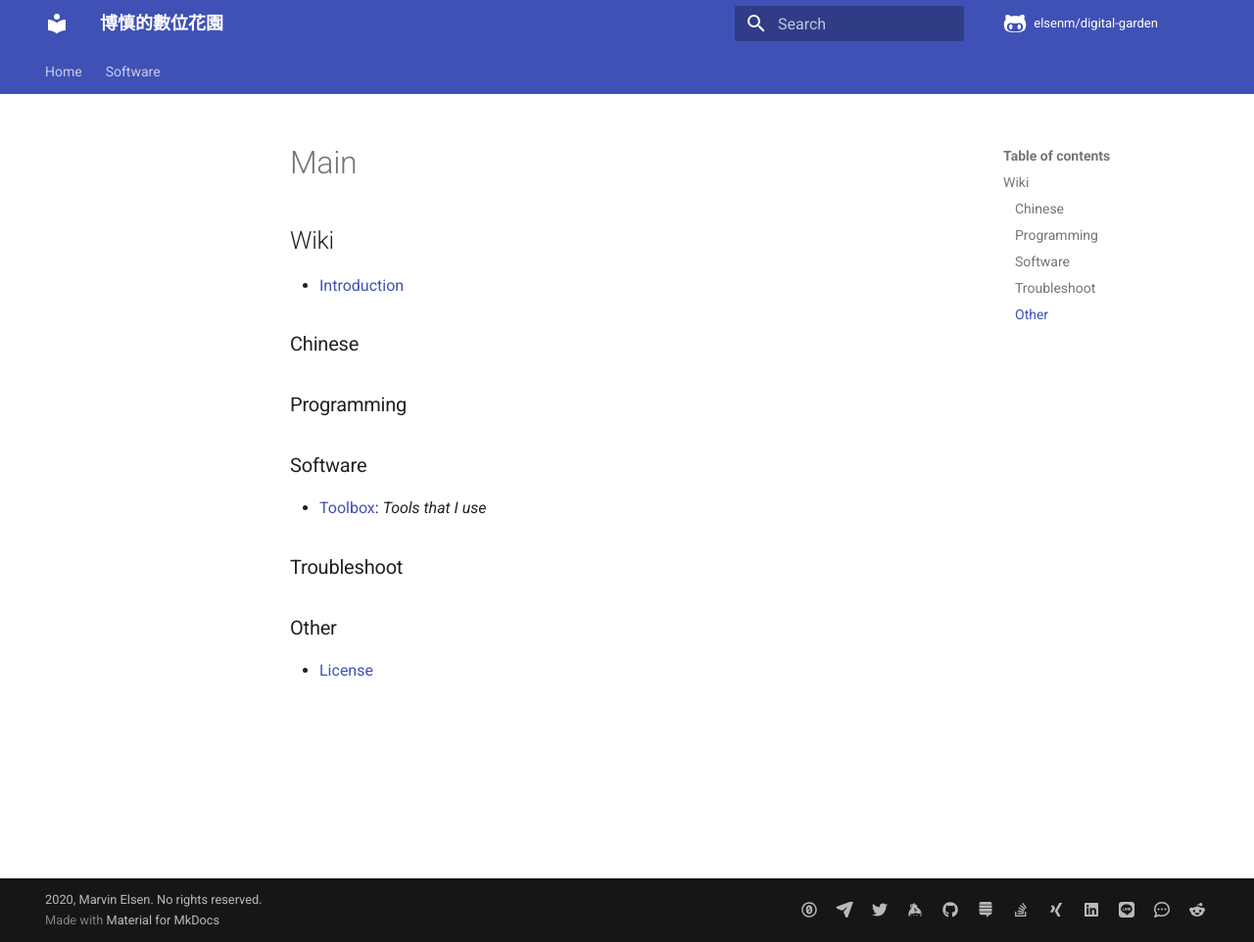
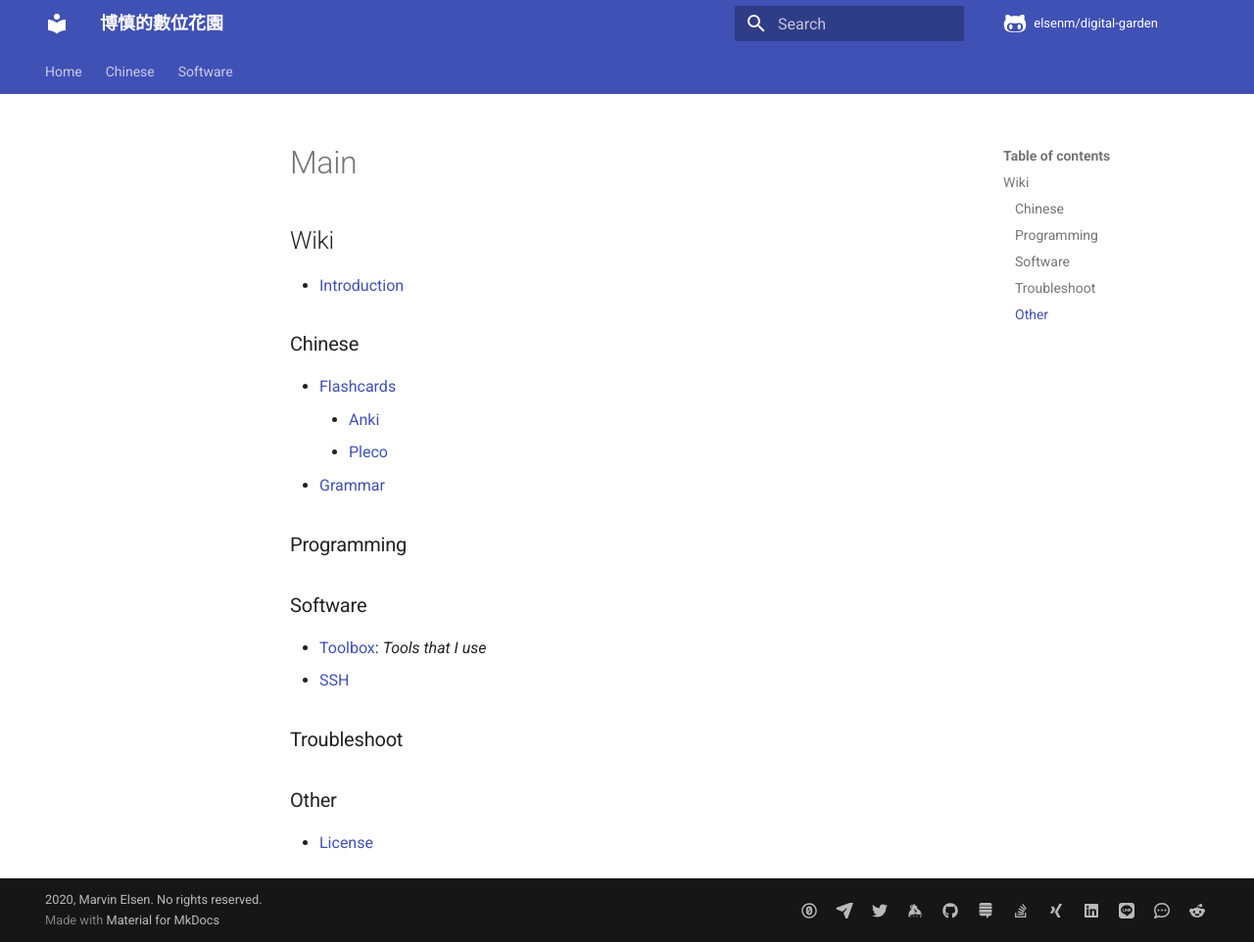
Before and after one commit to elsenm/digital-garden, an MkDocs documentation site: the page built from vimwiki/main.md, in a window 1280 px wide and 962 px high. Shown: the whole window at 98% size. Built offline with MkDocs 1.6.1 and Material for MkDocs 9.7.7, drawn with Linux system fonts in a browser that asks for light colours; comment, search, counter and statistics services are not loaded.

Commit message:
Add Chinese placeholders

```diff
--- a/mkdocs.yml
+++ b/mkdocs.yml
@@ -13,8 +13,15 @@ nav:
     - Home:
         - Introduction: index.md
         - License: license.md
+    - Chinese:
+        - Grammar: grammar.md
+        - Flashcards:
+            - General: flashcards.md
+            - Anki: anki.md
+            - Pleco: pleco.md
     - Software:
         - Toolbox: toolbox.md
+        - SSH: ssh.md
 theme:
     name: material
     favicon: images/favicon.ico
--- a/vimwiki/main.md
+++ b/vimwiki/main.md
@@ -2,6 +2,10 @@
 * [Introduction](index.md)
 
 ## Chinese
+* [Flashcards](flashcards.md)
+    * [Anki](anki.md)
+    * [Pleco](pleco.md)
+* [Grammar](grammar.md)
 
 
 ## Programming
@@ -9,6 +13,7 @@
 
 ## Software
 * [Toolbox](toolbox.md): _Tools that I use_
+* [SSH](ssh.md)
 
 
 ## Troubleshoot
```
Also changed, not shown: vimwiki/anki.md (added), vimwiki/flashcards.md (added), vimwiki/grammar.md (added), vimwiki/pleco.md (added).
